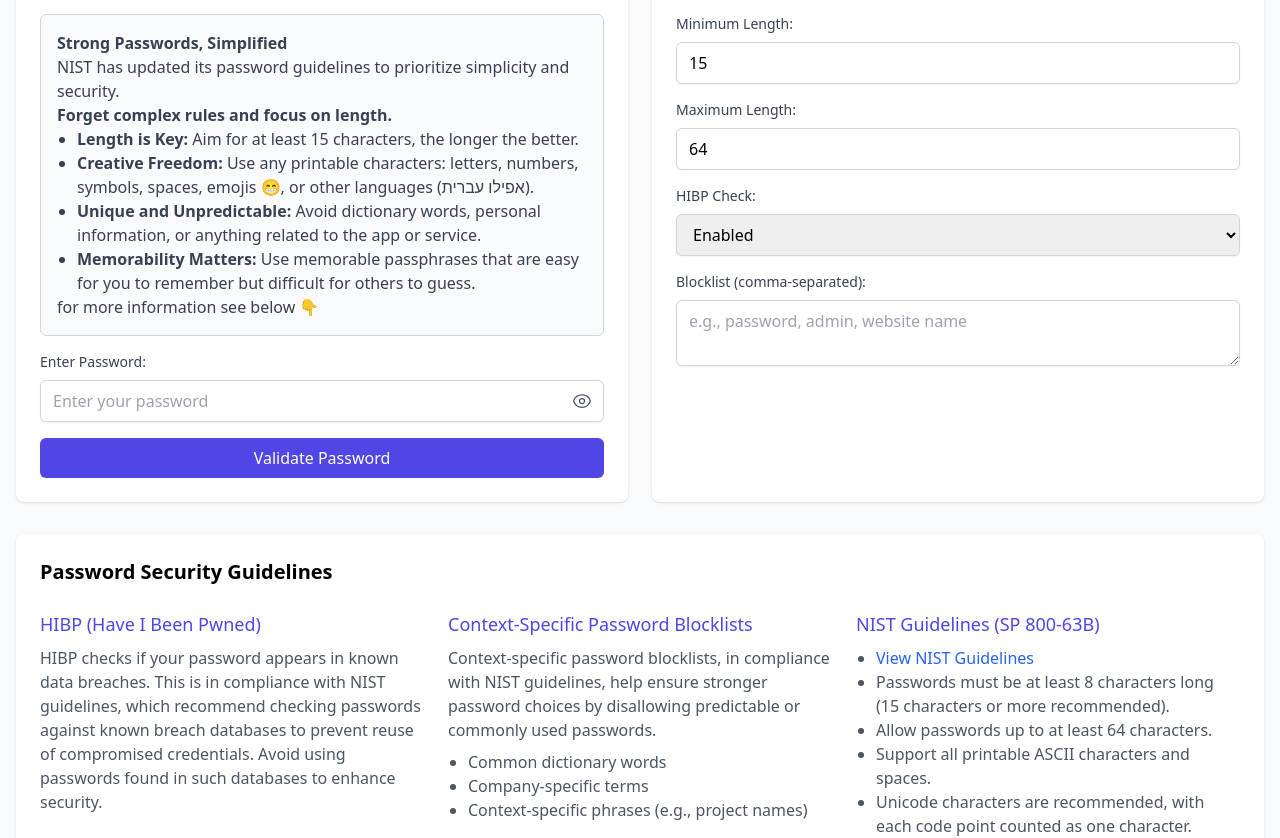
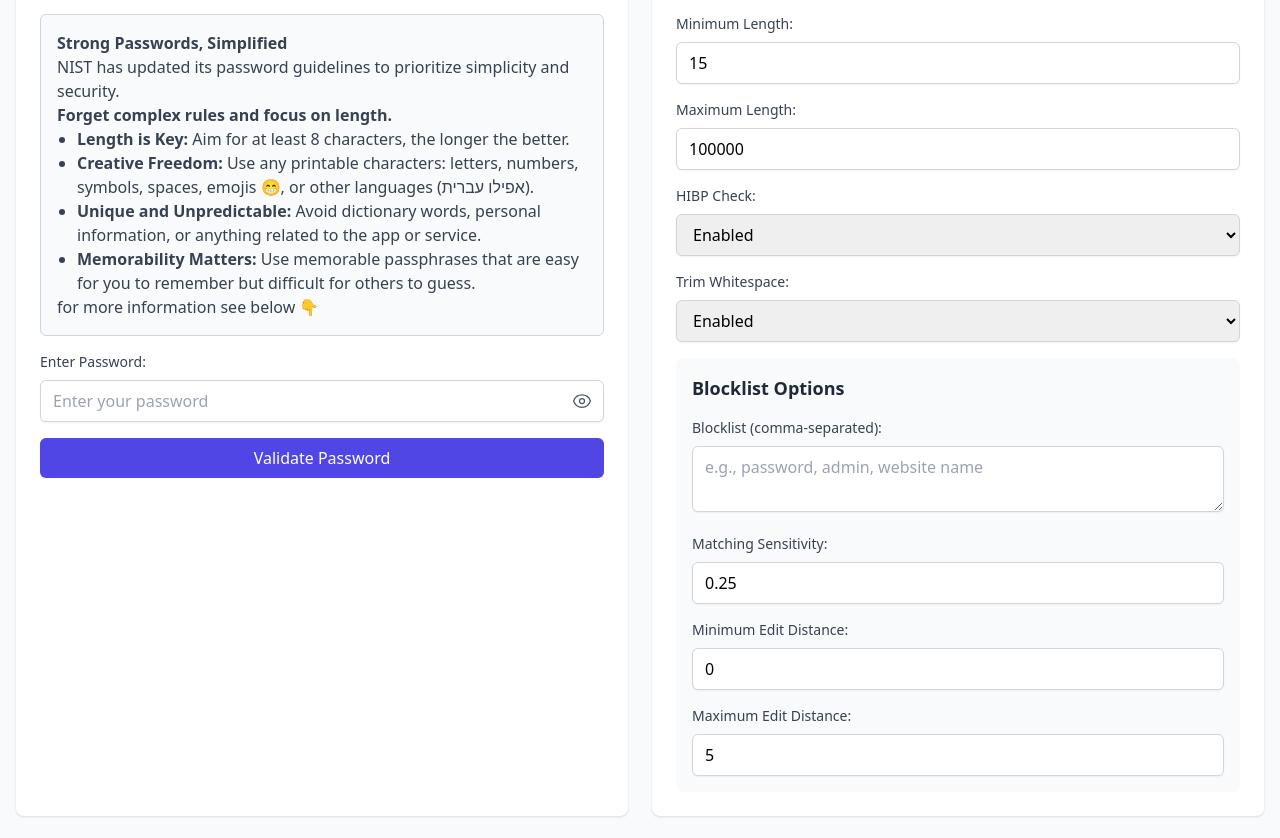
Before and after one commit to ypreiser/front-NIST-password-validator, a React (Vite) app: page / in a window 1280 px wide. Shown: the part 320-1158 px from the top of the page. Built offline with nearby package versions, Linux system fonts and the light colour scheme.

Commit message:
added options

```diff
--- a/src/App.jsx
+++ b/src/App.jsx
@@ -9,11 +9,18 @@ const PasswordValidator = () => {
   const [password, setPassword] = useState("");
   const [showPassword, setShowPassword] = useState(false);
   const [minLength, setMinLength] = useState(15);
-  const [maxLength, setMaxLength] = useState(64);
+  const [maxLength, setMaxLength] = useState(100000);
   const [hibpCheck, setHibpCheck] = useState(true);
   const [blocklist, setBlocklist] = useState("");
   const [validationResult, setValidationResult] = useState(null);
   const [isValidating, setIsValidating] = useState(false);
+  const [matchingSensitivity, setMatchingSensitivity] = useState(0.25);
+  const [MinEditDistance, setMinEditDistance] = useState(0)
+  const [MaxEditDistance, setMaxEditDistance] = useState(5)
+  const [trimWhitespace, setTrimWhitespace ] = useState(true);
+
+
+
 
   const handleValidate = async () => {
     setIsValidating(true);
@@ -23,9 +30,12 @@ const PasswordValidator = () => {
         maxLength,
         hibpCheck,
         blocklist: blocklist
-          .split(",")
-          .map((item) => item.trim())
-          .filter(Boolean),
+        .split(",")
+        .filter(Boolean),
+        matchingSensitivity,
+        trimWhitespace,
+        MinEditDistance,
+        MaxEditDistance
       });
       setValidationResult(result);
     } catch (error) {
@@ -51,7 +61,6 @@ const PasswordValidator = () => {
             setPassword={setPassword}
             showPassword={showPassword}
             setShowPassword={setShowPassword}
-            minLength={minLength}
             handleValidate={handleValidate}
             isValidating={isValidating}
             validationResult={validationResult}
@@ -66,6 +75,14 @@ const PasswordValidator = () => {
             setHibpCheck={setHibpCheck}
             blocklist={blocklist}
             setBlocklist={setBlocklist}
+            matchingSensitivity={matchingSensitivity}
+            setMatchingSensitivity={setMatchingSensitivity}
+            trimWhitespace={trimWhitespace}
+            setTrimWhitespace={setTrimWhitespace}
+            MinEditDistance={MinEditDistance}
+            setMinEditDistance={setMinEditDistance}
+            MaxEditDistance={MaxEditDistance}
+            setMaxEditDistance={setMaxEditDistance}
           />
         </div>
 
--- a/src/components/PasswordInput.jsx
+++ b/src/components/PasswordInput.jsx
@@ -5,7 +5,6 @@ const PasswordInput = ({
   setPassword,
   showPassword,
   setShowPassword,
-  minLength,
   handleValidate,
   isValidating,
   validationResult,
@@ -22,7 +21,7 @@ const PasswordInput = ({
         <b>Forget complex rules and focus on length.</b>
         <ul className="list-disc pl-5">
           <li>
-            <b>Length is Key:</b> Aim for at least {minLength} characters, the
+            <b>Length is Key:</b> Aim for at least 8 characters, the
             longer the better.
           </li>
           <li>
--- a/src/components/ValidationOptions.jsx
+++ b/src/components/ValidationOptions.jsx
@@ -9,6 +9,14 @@ const ValidationOptions = ({
   setHibpCheck,
   blocklist,
   setBlocklist,
+  matchingSensitivity,
+  setMatchingSensitivity,
+  trimWhitespace,
+  setTrimWhitespace,
+  MinEditDistance,
+  setMinEditDistance,
+  MaxEditDistance,
+  setMaxEditDistance,
 }) => (
   <div className="bg-white rounded-lg shadow p-6">
     <h2 className="text-xl font-bold mb-6">Validation Options</h2>
@@ -57,6 +65,25 @@ const ValidationOptions = ({
 
       <div className="space-y-2">
         <label className="block text-sm font-medium text-gray-700">
+          Trim Whitespace:
+        </label>
+        <select
+          value={trimWhitespace.toString()}
+          onChange={(e) => setTrimWhitespace(e.target.value === "true")}
+          className="w-full px-3 py-2 border border-gray-300 rounded-md shadow-sm focus:outline-none focus:ring-1 focus:ring-indigo-500 focus:border-indigo-500"
+        >
+          <option value="true">Enabled</option>
+          <option value="false">Disabled</option>
+        </select>
+      </div>
+
+      <div className="bg-gray-50 p-4 rounded-lg">
+        <h3 className="text-lg font-semibold mb-4 text-gray-800">
+          Blocklist Options
+        </h3>
+        <div className="space-y-4">
+          <div className="space-y-2">
+            <label className="block text-sm font-medium text-gray-700">
               Blocklist (comma-separated):
             </label>
             <textarea
@@ -66,6 +93,51 @@ const ValidationOptions = ({
               rows={2}
               className="w-full px-3 py-2 border border-gray-300 rounded-md shadow-sm focus:outline-none focus:ring-1 focus:ring-indigo-500 focus:border-indigo-500"
             />
+          </div>
+
+          <div className="space-y-2">
+            <label className="block text-sm font-medium text-gray-700">
+              Matching Sensitivity:
+            </label>
+            <input
+              type="number"
+              value={matchingSensitivity}
+              onChange={(e) =>
+                setMatchingSensitivity(parseFloat(e.target.value))
+              }
+              min="0"
+              max="1"
+              step="0.05"
+              className="w-full px-3 py-2 border border-gray-300 rounded-md shadow-sm focus:outline-none focus:ring-1 focus:ring-indigo-500 focus:border-indigo-500"
+            />
+          </div>
+
+          <div className="space-y-2">
+            <label className="block text-sm font-medium text-gray-700">
+              Minimum Edit Distance:
+            </label>
+            <input
+              type="number"
+              value={MinEditDistance}
+              onChange={(e) => setMinEditDistance(parseInt(e.target.value))}
+              min="0"
+              className="w-full px-3 py-2 border border-gray-300 rounded-md shadow-sm focus:outline-none focus:ring-1 focus:ring-indigo-500 focus:border-indigo-500"
+            />
+          </div>
+
+          <div className="space-y-2">
+            <label className="block text-sm font-medium text-gray-700">
+              Maximum Edit Distance:
+            </label>
+            <input
+              type="number"
+              value={MaxEditDistance}
+              onChange={(e) => setMaxEditDistance(parseInt(e.target.value))}
+              min="0"
+              className="w-full px-3 py-2 border border-gray-300 rounded-md shadow-sm focus:outline-none focus:ring-1 focus:ring-indigo-500 focus:border-indigo-500"
+            />
+          </div>
+        </div>
       </div>
     </div>
   </div>
@@ -80,6 +152,14 @@ ValidationOptions.propTypes = {
   setHibpCheck: PropTypes.func.isRequired,
   blocklist: PropTypes.string.isRequired,
   setBlocklist: PropTypes.func.isRequired,
+  matchingSensitivity: PropTypes.number.isRequired,
+  setMatchingSensitivity: PropTypes.func.isRequired,
+  trimWhitespace: PropTypes.bool.isRequired,
+  setTrimWhitespace: PropTypes.func.isRequired,
+  MinEditDistance: PropTypes.number.isRequired,
+  setMinEditDistance: PropTypes.func.isRequired,
+  MaxEditDistance: PropTypes.number.isRequired,
+  setMaxEditDistance: PropTypes.func.isRequired,
 };
 
 export default ValidationOptions;
```
Lines whose indentation alone changed are shown as unchanged.
